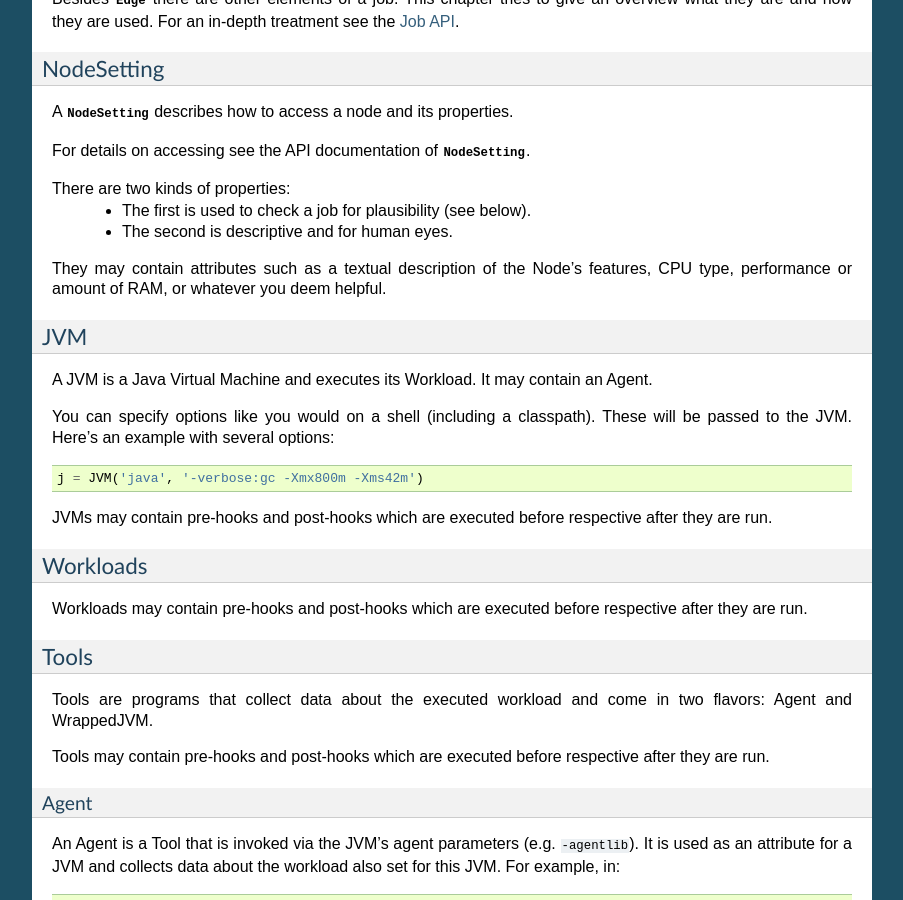
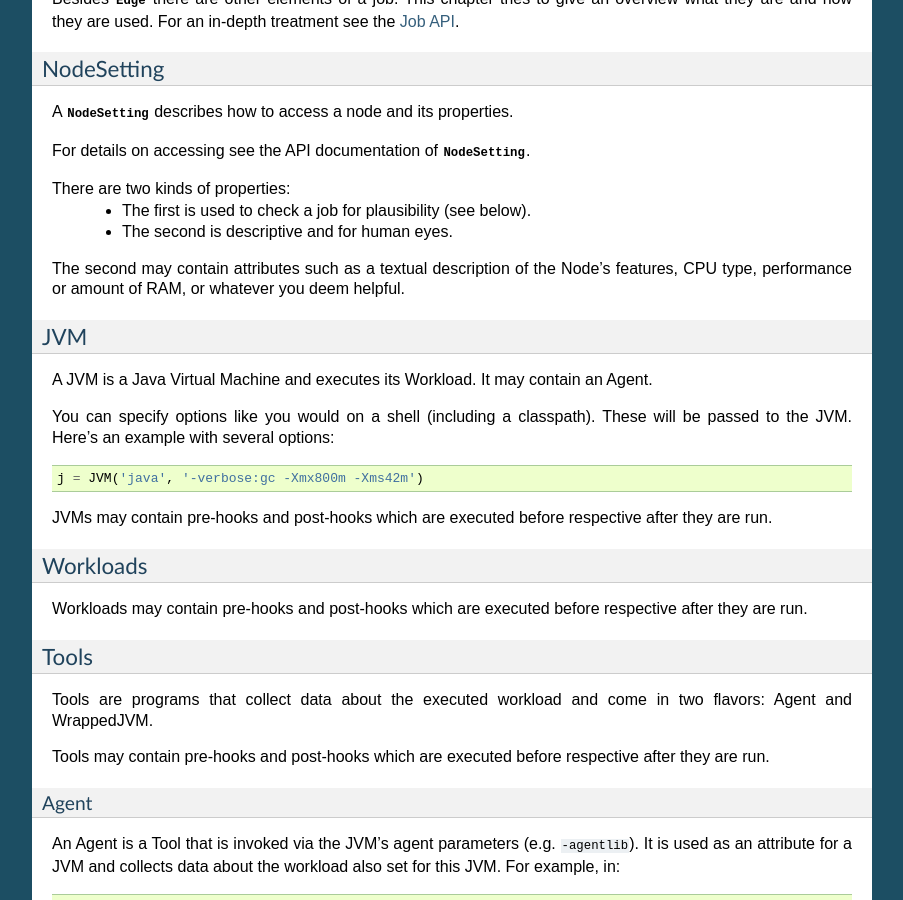
Before and after one commit to fhirschmann/penchy, a Sphinx documentation site: the page built from docs/job.rst, in a window 1280 px wide and 900 px high, scrolled down 2187 px. Shown: the whole window, without its empty margins (198-1101 px from the left). Built offline with Sphinx 7.4.7, drawn with Linux system fonts in a browser that asks for light colours; formulas are drawn with MathJax 3.

Commit message:
docs.job: Connect descriptive properties with their description.
Signed-off-by: Michael Markert <markert.michael@googlemail.com>

```diff
--- a/docs/job.rst
+++ b/docs/job.rst
@@ -91,8 +91,8 @@ There are two kinds of properties:
  * The first is used to check a job for plausibility (see below).
  * The second is descriptive and for human eyes.
 
-They may contain attributes such as a textual description of the Node's features,
-CPU type, performance or amount of RAM, or whatever you deem helpful.
+The second may contain attributes such as a textual description of the Node's
+features, CPU type, performance or amount of RAM, or whatever you deem helpful.
 
 JVM
 ---
```
